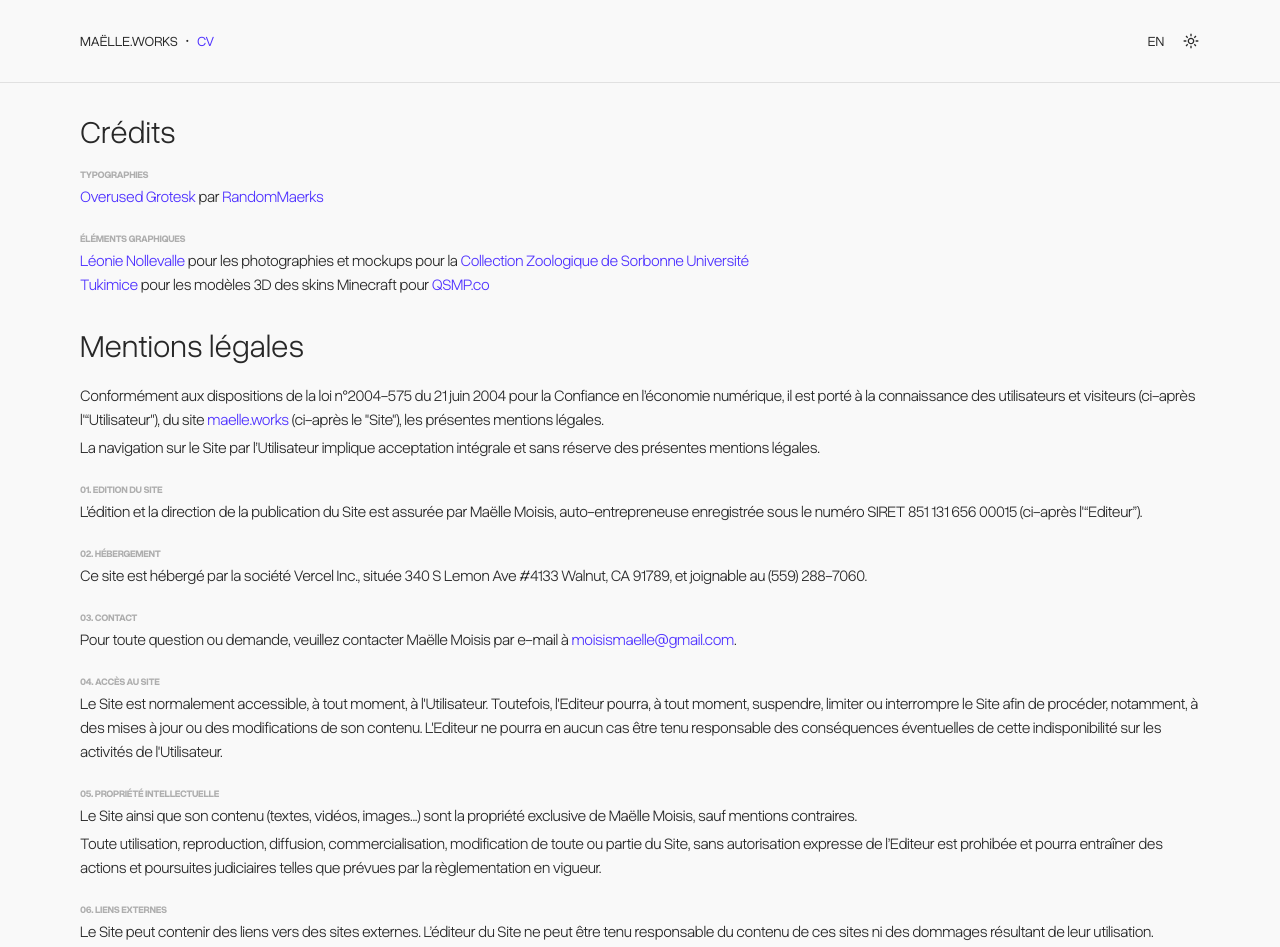
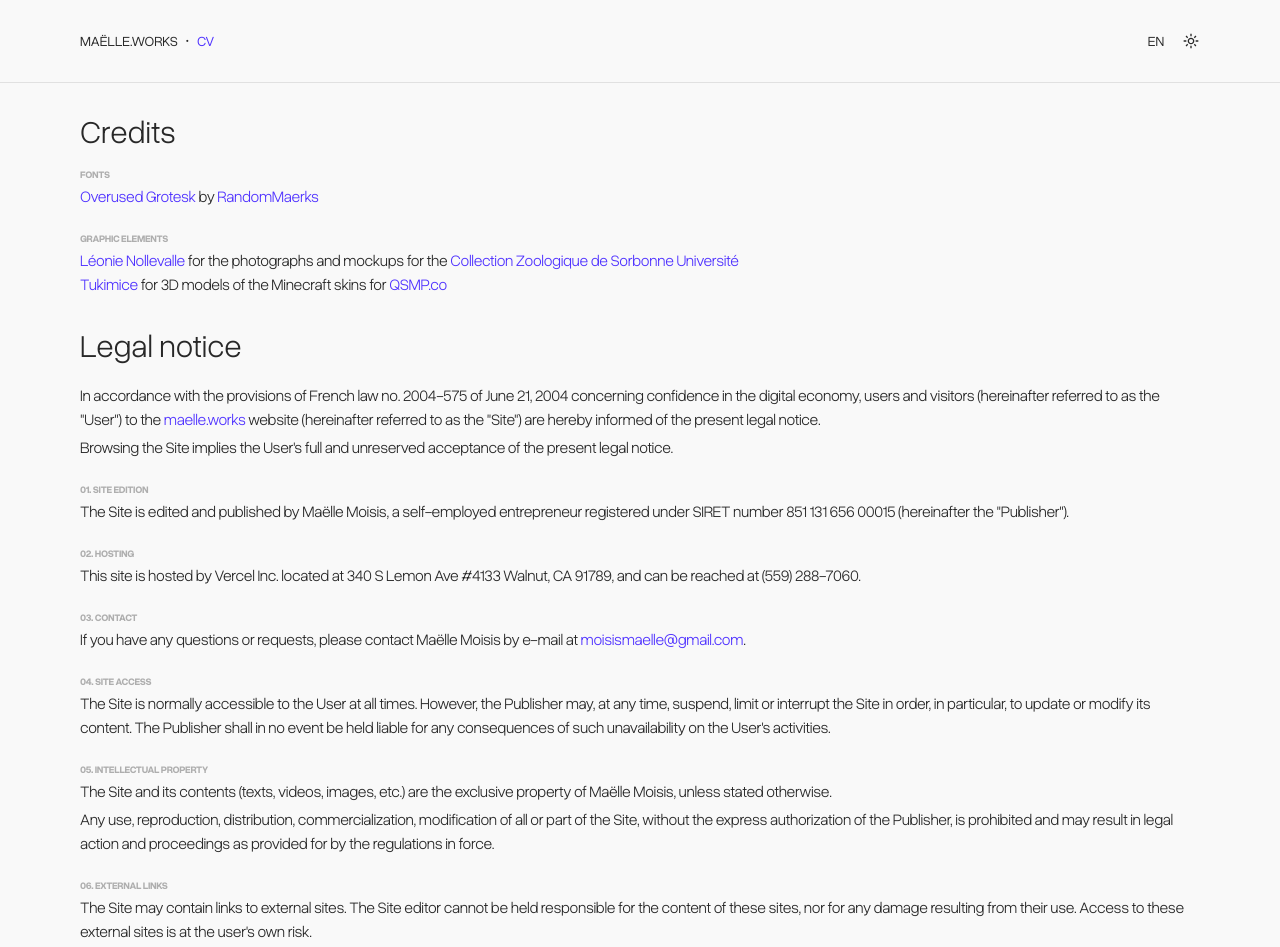
Before and after one commit to maeeelle/portfolio, a Next.js app: page /en/legal in a window 1280 px wide. Shown: the top 947 px of the page. Built offline with nearby package versions, Linux system fonts and the light colour scheme.

Commit message:
feat: add legal notice and credits sections in English and French translations

```diff
--- a/messages/en.json
+++ b/messages/en.json
@@ -342,5 +342,58 @@
       }
     }
   },
-  "backButton": "Back"
+  "backButton": "Back",
+  "legal": {
+    "credits": {
+      "title": "Credits",
+      "typography": {
+        "title": "Fonts",
+        "font": "Overused Grotesk",
+        "by": "by",
+        "author": "RandomMaerks"
+      },
+      "graphics": {
+        "title": "Graphic elements",
+        "first": "<name>Léonie Nollevalle</name> for the photographs and mockups for the <project>Collection Zoologique de Sorbonne Université</project>",
+        "second": "<name>Tukimice</name> for 3D models of the Minecraft skins for <project>QSMP.co</project>"
+      }
+    },
+    "legal": {
+      "title": "Legal notice",
+      "intro": {
+        "first": "In accordance with the provisions of French law no. 2004-575 of June 21, 2004 concerning confidence in the digital economy, users and visitors (hereinafter referred to as the \"User\") to the <site>maelle.works</site> website (hereinafter referred to as the \"Site\") are hereby informed of the present legal notice.",
+        "second": "Browsing the Site implies the User's full and unreserved acceptance of the present legal notice."
+      },
+      "publication": {
+        "title": "01. Site edition",
+        "text": "The Site is edited and published by Maëlle Moisis, a self-employed entrepreneur registered under SIRET number 851 131 656 00015 (hereinafter the \"Publisher\")."
+      },
+      "hosting": {
+        "title": "02. Hosting",
+        "text": "This site is hosted by Vercel Inc. located at 340 S Lemon Ave #4133 Walnut, CA 91789, and can be reached at (559) 288-7060."
+      },
+      "contact": {
+        "title": "03. Contact",
+        "text": "If you have any questions or requests, please contact Maëlle Moisis by e-mail at <email>moisismaelle@gmail.com</email>."
+      },
+      "access": {
+        "title": "04. Site access",
+        "text": "The Site is normally accessible to the User at all times. However, the Publisher may, at any time, suspend, limit or interrupt the Site in order, in particular, to update or modify its content. The Publisher shall in no event be held liable for any consequences of such unavailability on the User's activities."
+      },
+      "intellectual_property": {
+        "title": "05. Intellectual property",
+        "first": "The Site and its contents (texts, videos, images, etc.) are the exclusive property of Maëlle Moisis, unless stated otherwise.",
+        "second": "Any use, reproduction, distribution, commercialization, modification of all or part of the Site, without the express authorization of the Publisher, is prohibited and may result in legal action and proceedings as provided for by the regulations in force."
+      },
+      "external_links": {
+        "title": "06. External links",
+        "text": "The Site may contain links to external sites. The Site editor cannot be held responsible for the content of these sites, nor for any damage resulting from their use. Access to these external sites is at the user's own risk."
+      },
+      "jurisdiction": {
+        "title": "07. Applicable law and jurisdiction",
+        "text": "This legal notice is governed by French law. In case of dispute, the French courts will have jurisdiction."
+      },
+      "last_updated": "Date of last update: 03/02/2025."
+    }
+  }
 }
--- a/messages/fr.json
+++ b/messages/fr.json
@@ -342,5 +342,58 @@
       }
     }
   },
-  "backButton": "Retour"
+  "backButton": "Retour",
+  "legal": {
+    "credits": {
+      "title": "Crédits",
+      "typography": {
+        "title": "Typographies",
+        "font": "Overused Grotesk",
+        "by": "par",
+        "author": "RandomMaerks"
+      },
+      "graphics": {
+        "title": "Éléments Graphiques",
+        "first": "<name>Léonie Nollevalle</name> pour les photographies et mockups pour la <project>Collection Zoologique de Sorbonne Université</project>",
+        "second": "<name>Tukimice</name> pour les modèles 3D des skins Minecraft pour <project>QSMP.co</project>"
+      }
+    },
+    "legal": {
+      "title": "Mentions légales",
+      "intro": {
+        "first": "Conformément aux dispositions de la loi n°2004-575 du 21 juin 2004 pour la Confiance en l'économie numérique, il est porté à la connaissance des utilisateurs et visiteurs (ci-après l'\"Utilisateur\"), du site <site>maelle.works</site> (ci-après le \"Site\"), les présentes mentions légales.",
+        "second": "La navigation sur le Site par l'Utilisateur implique acceptation intégrale et sans réserve des présentes mentions légales."
+      },
+      "publication": {
+        "title": "01. Edition du site",
+        "text": "L'édition et la direction de la publication du Site est assurée par Maëlle Moisis, auto-entrepreneuse enregistrée sous le numéro SIRET 851 131 656 00015 (ci-après l'\"Editeur\")."
+      },
+      "hosting": {
+        "title": "02. Hébergement",
+        "text": "Ce site est hébergé par la société Vercel Inc., située 340 S Lemon Ave #4133 Walnut, CA 91789, et joignable au (559) 288-7060."
+      },
+      "contact": {
+        "title": "03. Contact",
+        "text": "Pour toute question ou demande, veuillez contacter Maëlle Moisis par e-mail à <email>moisismaelle@gmail.com</email>."
+      },
+      "access": {
+        "title": "04. Accès au site",
+        "text": "Le Site est normalement accessible, à tout moment, à l'Utilisateur. Toutefois, l'Editeur pourra, à tout moment, suspendre, limiter ou interrompre le Site afin de procéder, notamment, à des mises à jour ou des modifications de son contenu. L'Editeur ne pourra en aucun cas être tenu responsable des conséquences éventuelles de cette indisponibilité sur les activités de l'Utilisateur."
+      },
+      "intellectual_property": {
+        "title": "05. Propriété intellectuelle",
+        "first": "Le Site ainsi que son contenu (textes, vidéos, images...) sont la propriété exclusive de Maëlle Moisis, sauf mentions contraires.",
+        "second": "Toute utilisation, reproduction, diffusion, commercialisation, modification de toute ou partie du Site, sans autorisation expresse de l'Editeur est prohibée et pourra entraîner des actions et poursuites judiciaires telles que prévues par la règlementation en vigueur."
+      },
+      "external_links": {
+        "title": "06. Liens externes",
+        "text": "Le Site peut contenir des liens vers des sites externes. L'éditeur du Site ne peut être tenu responsable du contenu de ces sites ni des dommages résultant de leur utilisation. L'accès à ces sites externes se fait sous la responsabilité de l'utilisateur."
+      },
+      "jurisdiction": {
+        "title": "07. Droit applicable et juridiction compétente",
+        "text": "Les présentes mentions légales sont soumises au droit français. En cas de litige, les tribunaux français seront compétents."
+      },
+      "last_updated": "Date de dernière mise à jour : 03/02/2025."
+    }
+  }
 }
--- a/src/app/[locale]/(main)/legal/page.tsx
+++ b/src/app/[locale]/(main)/legal/page.tsx
@@ -1,4 +1,5 @@
 import { ReferenceLink } from '../../(projects)/_components/ReferenceLink'
+import { getTranslations } from 'next-intl/server'
 
 function H1({ children }: { children: React.ReactNode }) {
   return (
@@ -16,152 +17,130 @@ function H2({ children }: { children: React.ReactNode }) {
   )
 }
 
-export default function LegalPage() {
+export default async function LegalPage() {
+  const t = await getTranslations('legal')
+
   return (
     <main className='text-[#282828] dark:text-[#D3D3D3] tracking-[-.02em] px-8 sm:px-20 py-10 max-w-screen-2xl mx-auto flex-1 w-full'>
       <section className='space-y-6 has-[+section]:mb-10'>
-        <H1>Crédits</H1>
+        <H1>{t('credits.title')}</H1>
 
         <div>
-          <H2>Typographies</H2>
+          <H2>{t('credits.typography.title')}</H2>
 
           <p className='font-[350]'>
             <ReferenceLink href='https://uncut.wtf/sans-serif/overused-grotesk/'>
-              Overused Grotesk
+              {t('credits.typography.font')}
             </ReferenceLink>{' '}
-            par{' '}
+            {t('credits.typography.by')}{' '}
             <ReferenceLink href='https://www.instagram.com/randommaerks'>
-              RandomMaerks
+              {t('credits.typography.author')}
             </ReferenceLink>
           </p>
         </div>
 
         <div>
-          <H2>Éléments Graphiques</H2>
+          <H2>{t('credits.graphics.title')}</H2>
 
           <p className='font-[350]'>
-            <ReferenceLink href='https://www.linkedin.com/in/l%C3%A9onie-nollevalle-9310731b0/'>
-              Léonie Nollevalle
-            </ReferenceLink>{' '}
-            pour les photographies et mockups pour la{' '}
-            <ReferenceLink href='/collection-zoologie-sorbonne'>
-              Collection Zoologique de Sorbonne Université
-            </ReferenceLink>
+            {t.rich('credits.graphics.first', {
+              name: (chunk) => (
+                <ReferenceLink href='https://www.linkedin.com/in/l%C3%A9onie-nollevalle-9310731b0'>
+                  {chunk}
+                </ReferenceLink>
+              ),
+              project: (chunk) => (
+                <ReferenceLink href='/collection-zoologie-sorbonne'>
+                  {chunk}
+                </ReferenceLink>
+              ),
+            })}
           </p>
           <p className='font-[350]'>
-            <ReferenceLink href='https://x.com/TukimiceTK'>
-              Tukimice
-            </ReferenceLink>{' '}
-            pour les modèles 3D des skins Minecraft pour{' '}
-            <ReferenceLink href='/qsmp-co'>QSMP.co</ReferenceLink>
+            {t.rich('credits.graphics.second', {
+              name: (chunk) => (
+                <ReferenceLink href='https://x.com/TukimiceTK'>
+                  {chunk}
+                </ReferenceLink>
+              ),
+              project: (chunk) => (
+                <ReferenceLink href='/qsmp-co'>{chunk}</ReferenceLink>
+              ),
+            })}
           </p>
         </div>
       </section>
 
       <section className='space-y-6 has-[+section]:mb-10'>
-        <H1>Mentions légales</H1>
+        <H1>{t('legal.title')}</H1>
 
         <div>
           <p className='font-[350] has-[+p]:mb-1'>
-            Conformément aux dispositions de la loi n°2004-575 du 21 juin 2004
-            pour la Confiance en l’économie numérique, il est porté à la
-            connaissance des utilisateurs et visiteurs (ci-après
-            l&apos;“Utilisateur&quot;), du site{' '}
-            <ReferenceLink href='https://www.maelle.works/'>
-              maelle.works
-            </ReferenceLink>{' '}
-            (ci-après le &quot;Site&quot;), les présentes mentions légales.
+            {t.rich('legal.intro.first', {
+              site: (chunk) => <ReferenceLink href='/'>{chunk}</ReferenceLink>,
+            })}
           </p>
+          <p className='font-[350] has-[+p]:mb-1'>{t('legal.intro.second')}</p>
+        </div>
+
+        <div>
+          <H2>{t('legal.publication.title')}</H2>
           <p className='font-[350] has-[+p]:mb-1'>
-            La navigation sur le Site par l’Utilisateur implique acceptation
-            intégrale et sans réserve des présentes mentions légales.
+            {t('legal.publication.text')}
           </p>
         </div>
 
         <div>
-          <H2>01. Edition du site</H2>
+          <H2>{t('legal.hosting.title')}</H2>
+          <p className='font-[350] has-[+p]:mb-1'>{t('legal.hosting.text')}</p>
+        </div>
 
+        <div>
+          <H2>{t('legal.contact.title')}</H2>
           <p className='font-[350] has-[+p]:mb-1'>
-            L’édition et la direction de la publication du Site est assurée par
-            Maëlle Moisis, auto-entrepreneuse enregistrée sous le numéro SIRET
-            851 131 656 00015 (ci-après l&apos;“Editeur”).
+            {t.rich('legal.contact.text', {
+              email: (chunk) => (
+                <a
+                  href='mailto:moisismaelle@gmail.com'
+                  className='no-underline text-[#4F32FF] dark:text-[#B2FF5D] transition-all duration-150 sm:underline decoration-from-font decoration-wavy underline-offset-4 decoration-[#4F32FF]/0 dark:decoration-[#B2FF5D]/0 hover:decoration-[#4F32FF]/100 dark:hover:decoration-[#B2FF5D]/100'
+                >
+                  {chunk}
+                </a>
+              ),
+            })}
           </p>
         </div>
 
         <div>
-          <H2>02. Hébergement</H2>
+          <H2>{t('legal.access.title')}</H2>
+          <p className='font-[350] has-[+p]:mb-1'>{t('legal.access.text')}</p>
+        </div>
 
+        <div>
+          <H2>{t('legal.intellectual_property.title')}</H2>
           <p className='font-[350] has-[+p]:mb-1'>
-            Ce site est hébergé par la société Vercel Inc., située 340 S Lemon
-            Ave #4133 Walnut, CA 91789, et joignable au (559) 288-7060.
+            {t('legal.intellectual_property.first')}
+          </p>
+          <p className='font-[350] has-[+p]:mb-1'>
+            {t('legal.intellectual_property.second')}
           </p>
         </div>
 
         <div>
-          <H2>03. Contact</H2>
-
+          <H2>{t('legal.external_links.title')}</H2>
           <p className='font-[350] has-[+p]:mb-1'>
-            Pour toute question ou demande, veuillez contacter Maëlle Moisis par
-            e-mail à{' '}
-            <a
-              href='mailto:moisismaelle@gmail.com'
-              className='no-underline text-[#4F32FF] dark:text-[#B2FF5D] transition-all duration-150 sm:underline decoration-from-font decoration-wavy underline-offset-4 decoration-[#4F32FF]/0 dark:decoration-[#B2FF5D]/0 hover:decoration-[#4F32FF]/100 dark:hover:decoration-[#B2FF5D]/100'
-            >
-              moisismaelle@gmail.com
-            </a>
-            .
-          </p>
-        </div>
-        <div>
-          <H2>04. Accès au site</H2>
-
-          <p className='font-[350] has-[+p]:mb-1'>
-            Le Site est normalement accessible, à tout moment, à
-            l&apos;Utilisateur. Toutefois, l&apos;Editeur pourra, à tout moment,
-            suspendre, limiter ou interrompre le Site afin de procéder,
-            notamment, à des mises à jour ou des modifications de son contenu.
-            L&apos;Editeur ne pourra en aucun cas être tenu responsable des
-            conséquences éventuelles de cette indisponibilité sur les activités
-            de l&apos;Utilisateur.
-          </p>
-        </div>
-        <div>
-          <H2>05. Propriété intellectuelle</H2>
-
-          <p className='font-[350] has-[+p]:mb-1'>
-            Le Site ainsi que son contenu (textes, vidéos, images...) sont la
-            propriété exclusive de Maëlle Moisis, sauf mentions contraires.
-          </p>
-          <p className='font-[350] has-[+p]:mb-1'>
-            Toute utilisation, reproduction, diffusion, commercialisation,
-            modification de toute ou partie du Site, sans autorisation expresse
-            de l’Editeur est prohibée et pourra entraîner des actions et
-            poursuites judiciaires telles que prévues par la règlementation en
-            vigueur.
-          </p>
-        </div>
-        <div>
-          <H2>06. Liens externes</H2>
-
-          <p className='font-[350] has-[+p]:mb-1'>
-            Le Site peut contenir des liens vers des sites externes. L’éditeur
-            du Site ne peut être tenu responsable du contenu de ces sites ni des
-            dommages résultant de leur utilisation. L’accès à ces sites externes
-            se fait sous la responsabilité de l’utilisateur.
-          </p>
-        </div>
-        <div>
-          <H2>07. Droit applicable et juridiction compétente</H2>
-
-          <p className='font-[350] has-[+p]:mb-1'>
-            Les présentes mentions légales sont soumises au droit français. En
-            cas de litige, les tribunaux français seront compétents.
+            {t('legal.external_links.text')}
           </p>
         </div>
 
-        <p className='font-[350] has-[+p]:mb-1'>
-          Date de dernière mise à jour : 03/02/2025.
-        </p>
+        <div>
+          <H2>{t('legal.jurisdiction.title')}</H2>
+          <p className='font-[350] has-[+p]:mb-1'>
+            {t('legal.jurisdiction.text')}
+          </p>
+        </div>
+
+        <p className='font-[350] has-[+p]:mb-1'>{t('legal.last_updated')}</p>
       </section>
     </main>
   )
```
